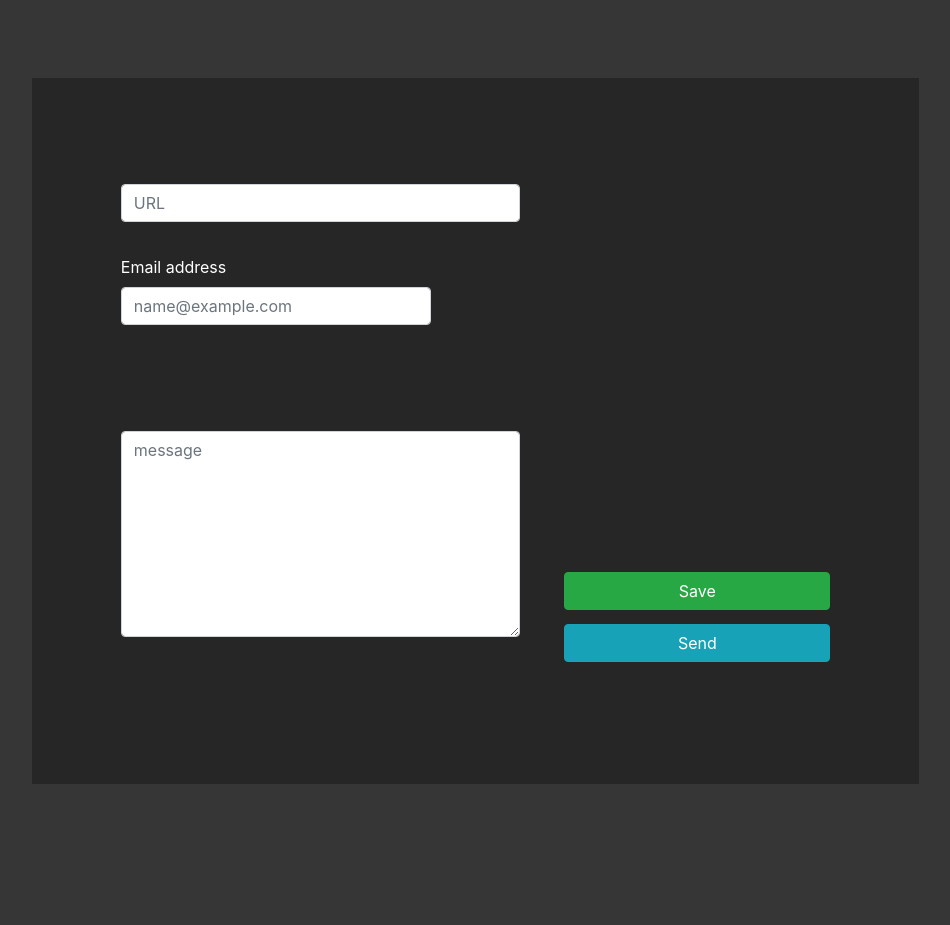
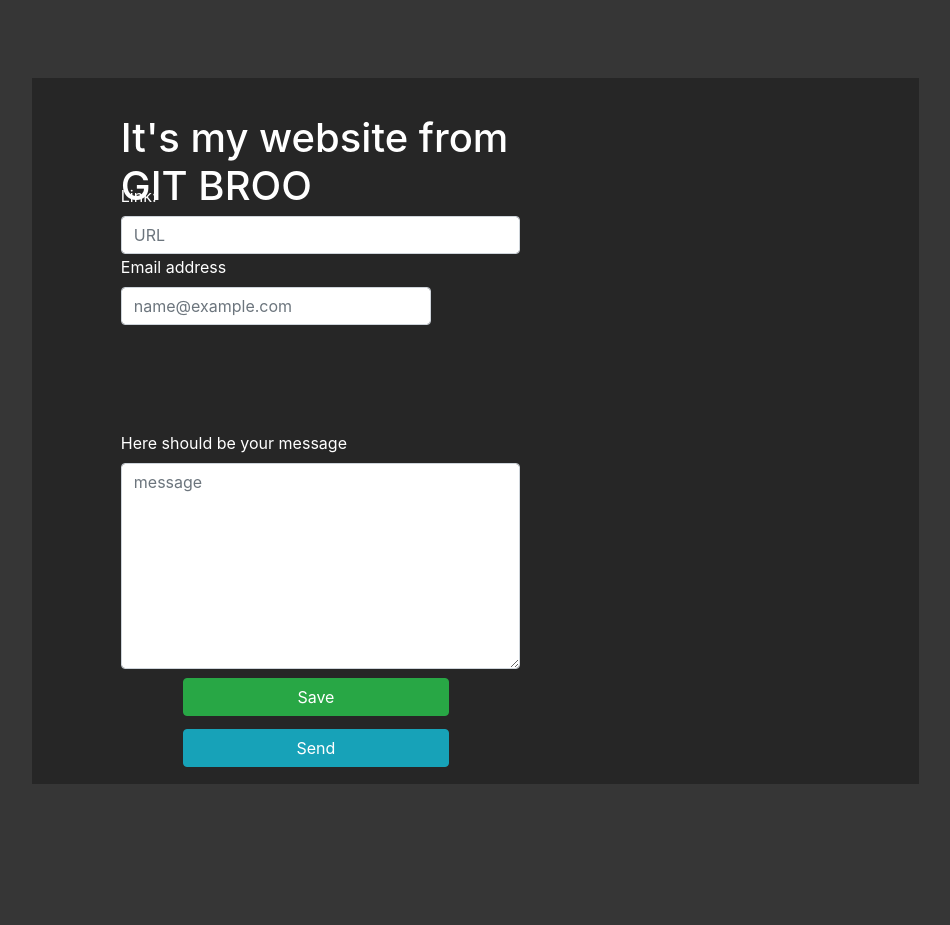
Before and after one commit to marcin1997garbarczyk/testForIntegration, a plain HTML site: page index.html in a window 1280 px wide. Shown: the whole page, without its empty margins (158-1108 px from the left). Before the commit the page ends 819 px from the top, so only its background shows below. Drawn offline with nearby package versions, Linux system fonts and the light colour scheme.

Commit message:
justPutItNewStyle

```diff
--- a/css/index-style.css
+++ b/css/index-style.css
@@ -22,6 +22,14 @@ body{
 	left: 10%;
 	top: 15%;
 }
+
+#headerDiv{
+	position: absolute;
+	width: 45%;
+	height:7%;
+	left: 10%;
+	top: 5%;
+}
 #url_input{
 	width: 100%
 }
@@ -44,10 +52,10 @@ body{
 }
 #buttons{
 	position: absolute;
-	width: 30%;
-	height:35%;
-	left: 60%;
-	top: 70%;
+    width: 30%;
+    height: 35%;
+    left: 17%;
+    top: 85%;
 }
 .btn{
 	width:100%;
--- a/index.html
+++ b/index.html
@@ -7,7 +7,11 @@
 	<body>
 		<div id="page">
 			<div id="content">
+				<div id="headerDiv">
+					<h1>It's my website from GIT BROO</h1>
+				</div>
 				<div id="url">
+					<label for="email_label">Link: </label>
 					<input type="text" class="form-control" id="url_input" placeholder="URL">
 				</div>
 				<div id="email">
@@ -15,6 +19,7 @@
 					<input type="email" class="form-control" id="email_input" placeholder="name@example.com">
 				</div>
 				<div id="message">
+					<label>Here should be your message</label>
 					<textarea class="form-control" id="message_textarea" rows="8" placeholder="message"></textarea>
 				</div>
 				<div id="buttons">
```
